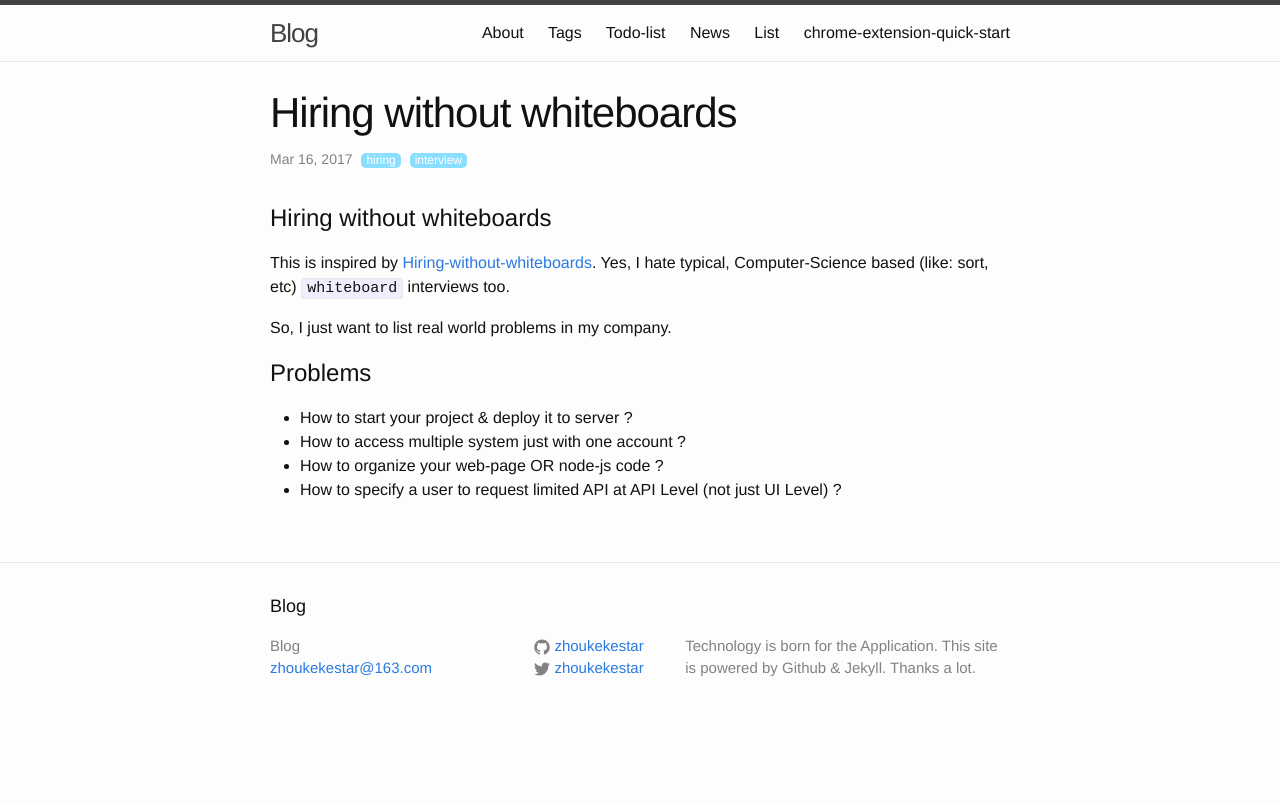
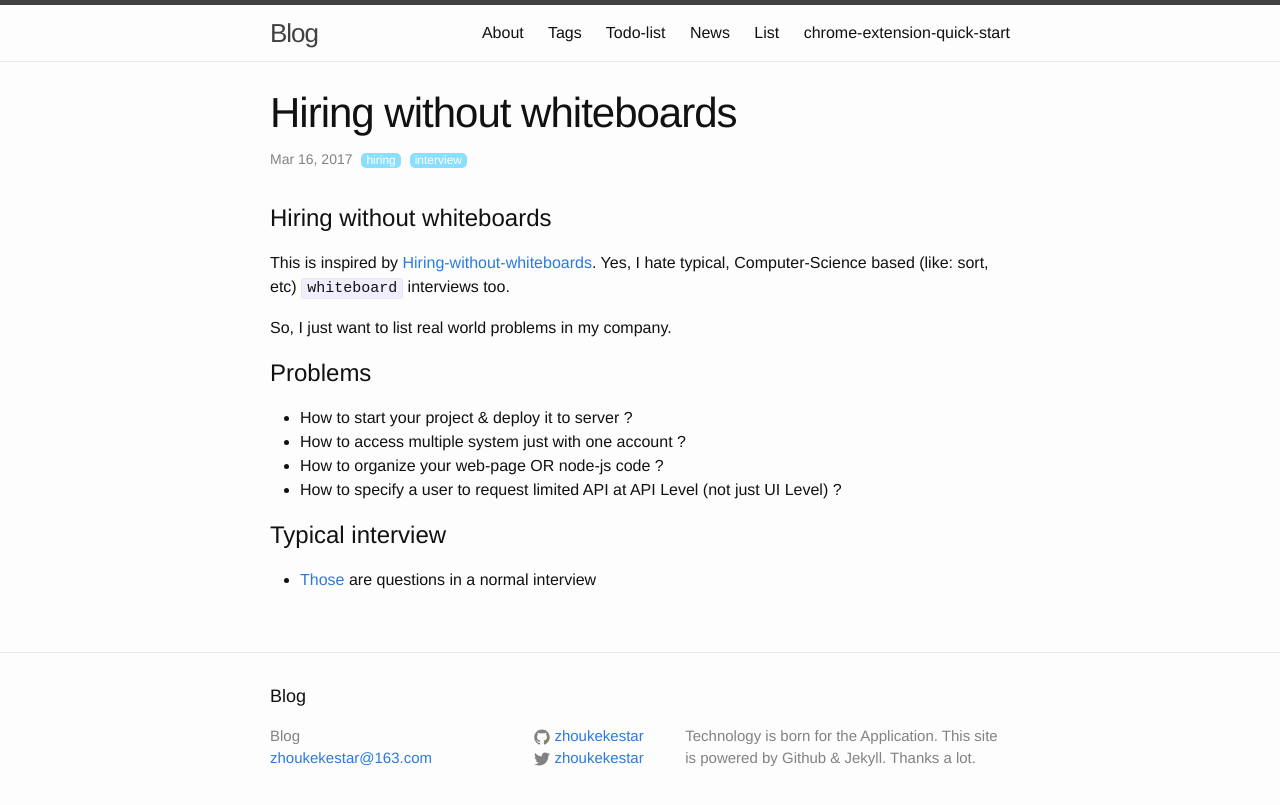
Before and after one commit to zhoukekestar/notes, a Jekyll site: the page built from _posts/2017-03-17-hiring-without-whiteboards.md, in a window 1280 px wide. Shown: the top 805 px of the page. Built offline with Jekyll 4.4.1, drawn with Linux system fonts in a browser that asks for light colours.

Commit message:
Added: typical interview

```diff
--- a/_posts/2017-03-17-hiring-without-whiteboards.md
+++ b/_posts/2017-03-17-hiring-without-whiteboards.md
@@ -15,3 +15,6 @@ So, I just want to list real world problems in my company.
 * How to access multiple system just with one account ?
 * How to organize your web-page OR node-js code ?
 * How to specify a user to request limited API at API Level (not just UI Level) ?
+
+# Typical interview
+* [Those](http://blog.poetries.top/2017/03/12/front-end-interview-summary/?utm_source=tuicool&utm_medium=referral) are questions in a normal interview
```
